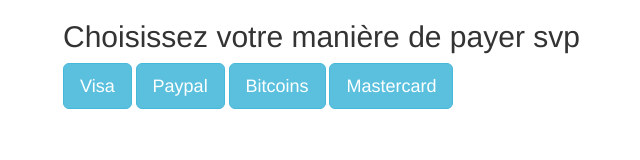
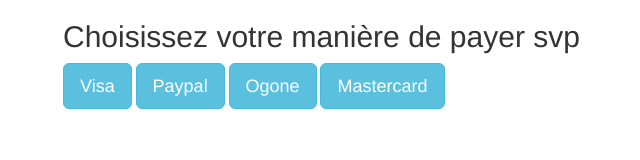
Before and after one commit to steff1461/Projet_restaurant, a plain HTML site: page html/ChoixPaiement.html in a window 1280 px wide. Shown: the whole page, without its empty margins (7-647 px from the left). Drawn offline with nearby package versions, Linux system fonts and the light colour scheme.

Commit message:
Default Changelist

```diff
--- a/html/ChoixPaiement.html
+++ b/html/ChoixPaiement.html
@@ -21,7 +21,7 @@
 
     <button type="button" class="btn btn-info btn-lg" data-toggle="modal" data-target="#myModal2">Paypal</button>
 
-    <button type="button" class="btn btn-info btn-lg" data-toggle="modal" data-target="#myModal3">Bitcoins</button>
+    <button type="button" class="btn btn-info btn-lg" data-toggle="modal" data-target="#myModal3">Ogone</button>
 
     <button type="button" class="btn btn-info btn-lg" data-toggle="modal" data-target="#myModal4">Mastercard</button>
 
```
